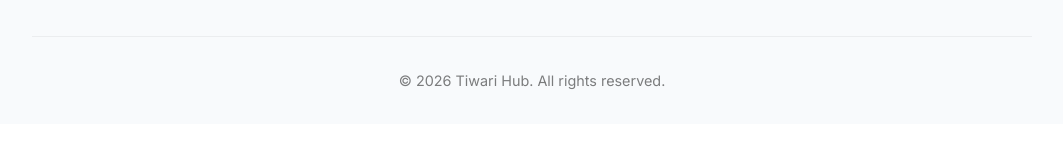
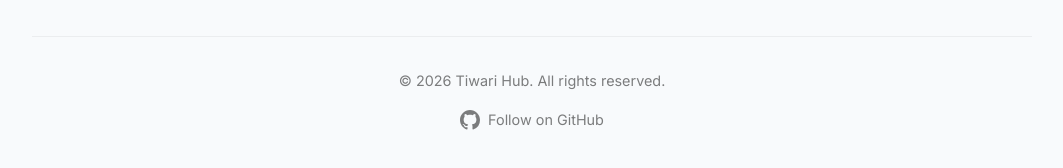
Before and after one commit to VijayKumarTiwar/Laptop_Repairs-, a Django app: page /about/ in a window 1280 px wide. Shown: the part 2480-2648 px from the top of the page, without its empty margins (108-1171 px from the left). Before the commit the page ends 2570 px from the top, so only its background shows below. Run offline with Django 5.2, Linux system fonts and the light colour scheme.

Commit message:
Add GitHub profile link to footer

```diff
--- a/templates/base.html
+++ b/templates/base.html
@@ -132,6 +132,12 @@
 
         <div class="container" style="margin-top: 4rem; padding-top: 2rem; border-top: 1px solid var(--glass-border); text-align: center; opacity: 0.5; font-size: 0.9rem;">
             <p>&copy; 2026 Tiwari Hub. All rights reserved.</p>
+            <div style="margin-top: 1rem;">
+                <a href="https://github.com/VijayKumarTiwar" target="_blank" style="color: inherit; text-decoration: none; display: inline-flex; align-items: center; gap: 0.5rem;">
+                    <svg height="20" viewBox="0 0 16 16" width="20" fill="currentColor"><path d="M8 0C3.58 0 0 3.58 0 8c0 3.54 2.29 6.53 5.47 7.59.4.07.55-.17.55-.38 0-.19-.01-.82-.01-1.49-2.01.37-2.53-.49-2.69-.94-.09-.23-.48-.94-.82-1.13-.28-.15-.68-.52-.01-.53.63-.01 1.08.58 1.23.82.72 1.21 1.87.87 2.33.66.07-.52.28-.87.51-1.07-1.78-.2-3.64-.89-3.64-3.95 0-.87.31-1.59.82-2.15-.08-.2-.36-1.02.08-2.12 0 0 .67-.21 2.2.82.64-.18 1.32-.27 2-.27.68 0 1.36.09 2 .27 1.53-1.04 2.2-.82 2.2-.82.44 1.1.16 1.92.08 2.12.51.56.82 1.27.82 2.15 0 3.07-1.87 3.75-3.65 3.95.29.25.54.73.54 1.48 0 1.07-.01 1.93-.01 2.2 0 .21.15.46.55.38A8.013 8.013 0 0016 8c0-4.42-3.58-8-8-8z"></path></svg>
+                    Follow on GitHub
+                </a>
+            </div>
         </div>
     </footer>
 
```
